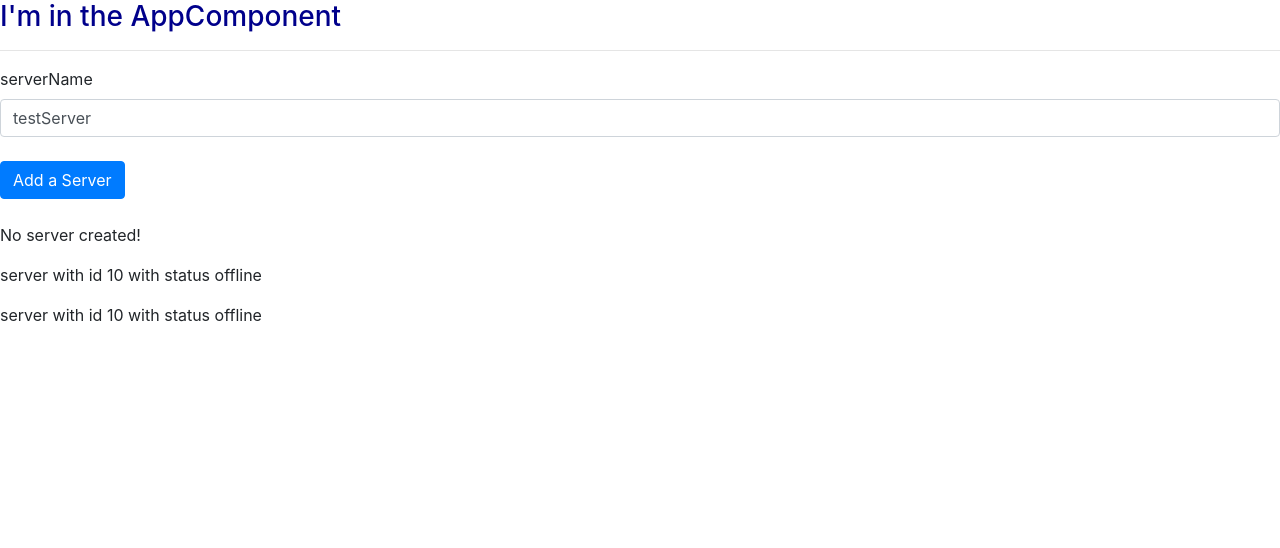
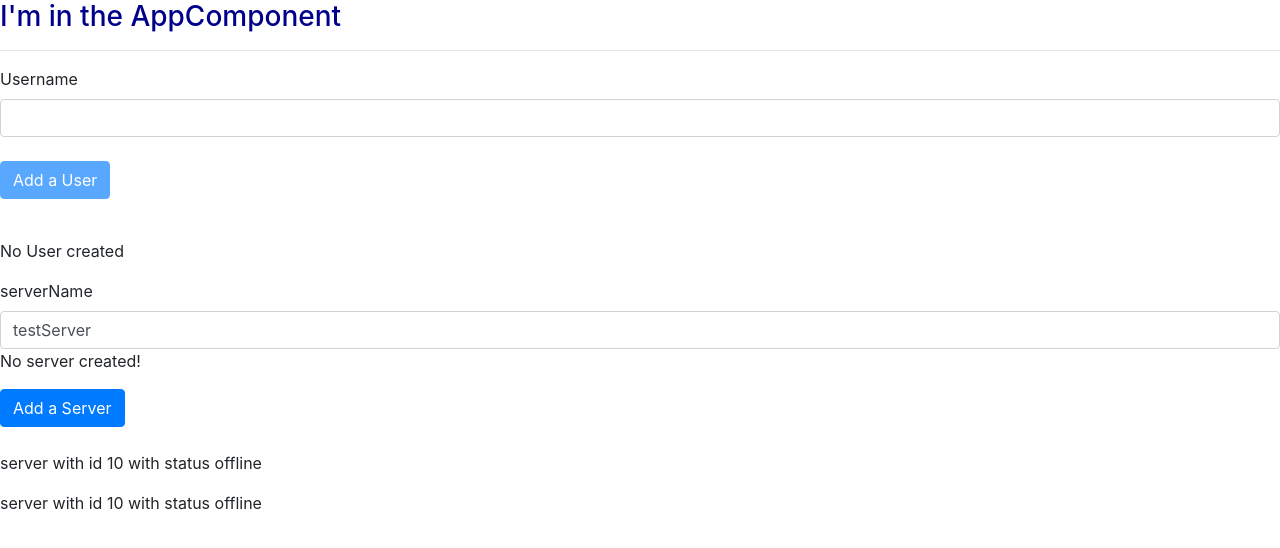
Before and after one commit to martimdLima/angular-9-the-complete-guide, an Angular app in the folder basics/: page / in a window 1280 px wide. Shown: the top 548 px of the page. Built offline with nearby package versions, Linux system fonts and the light colour scheme.

Commit message:
Angular 9 Basics - Assignment: Practicing Databinding

```diff
--- a/basics/src/app/app.component.html
+++ b/basics/src/app/app.component.html
@@ -1,9 +1,40 @@
 <div class="div">
-  <div class="row">
-    <div class="col xs-12">
+    <div class="col-xs-12">
+
       <h3>I'm in the AppComponent</h3>
       <hr>
-      <app-servers></app-servers>
+
+      <div class="div">
+        <label>Username</label>
+      </div>
+
+      <div class="div">
+        <input type="text"
+        class="form-control"
+        [(ngModel)]="username">
+      </div>
+
+      &nbsp;
+
+      <div class= "div">
+      <button class="btn btn-primary"
+            [disabled] = "username === ''"
+            (click)="onCreateUsername(username)">Add a User </button>
+      </div>
+
+      &nbsp;
+
+      <div class="div">
+        <p>{{ username }}</p>
+      </div>
+
+      <div class="div">
+        <p>{{ userCreationStatus }}</p>
+      </div>
+
+      <div class="div">
+        <app-servers></app-servers>
+      </div>
 
       <!-- different ways to user selector: -->
       <!-- <div app-servers> </div> -->
@@ -11,6 +42,6 @@
 
       <!--<app-success-alert></app-success-alert>
       <app-warning-alert></app-warning-alert> -->
+
     </div>
   </div>
-</div>
--- a/basics/src/app/app.component.ts
+++ b/basics/src/app/app.component.ts
@@ -9,5 +9,17 @@ import { Component } from '@angular/core';
   }`]*/
 })
 export class AppComponent {
-  title = 'basics';
+  username: string  = '';
+  title: string = 'basics';
+  userCreationStatus: string = 'No User created';
+
+  onUpdateServerName(event: Event) {
+    //console.log(event);
+    this.serverName = (<HTMLInputElement> event.target).value;
+  }
+
+  onCreateUsername(username: string) {
+    this.userCreationStatus = 'Username ' + username + ' was created!';
+    this.username = '';
+  }
 }
--- a/basics/src/app/servers/servers.component.html
+++ b/basics/src/app/servers/servers.component.html
@@ -3,7 +3,7 @@
       <label>serverName</label>
     </div>
 
-  <div>
+    <div class="div">
       <!--<input type="text"
            class="form-control"
            (input)="onUpdateServerName($event)"> -->
@@ -11,16 +11,8 @@
              class="form-control"
              [(ngModel)]="serverName">
 
-
       <!--<p>{{ serverName }}</p>-->
     </div>
-  &nbsp;
-  <div class="div">
-    <button class="btn btn-primary"
-            [disabled] = "!allowNewServer"
-            (click)="onCreateServer()">Add a Server </button>
-    </div>
-    &nbsp;
 
     <div class="div">
       <!--<p [innerText] = "allowNewServer"></p> -->
@@ -28,6 +20,14 @@
     </div>
 
     <div class="div">
+      <button class="btn btn-primary"
+              [disabled] = "!allowNewServer"
+              (click)="onCreateServer()">Add a Server </button>
+    </div>
+
+    &nbsp;
+
+    <div class="div">
         <app-server></app-server>
         <app-server></app-server>
     </div>
--- a/basics/src/app/servers/servers.component.ts
+++ b/basics/src/app/servers/servers.component.ts
@@ -13,7 +13,9 @@ export class ServersComponent implements OnInit {
 
   allowNewServer: boolean = false;
   serverCreationStatus: string = 'No server created!'
+  userCreationStatus: string = 'No user created!'
   serverName: string = 'testServer';
+  username: string = '';
 
   constructor() {
     setTimeout(() => {
@@ -27,10 +29,4 @@ export class ServersComponent implements OnInit {
   onCreateServer() {
     this.serverCreationStatus = 'Server ' + this.serverName + ' was created!'
   }
-
-  onUpdateServerName(event: Event) {
-    //console.log(event);
-    this.serverName = (<HTMLInputElement> event.target).value;
-  }
-
 }
```
Lines whose indentation alone changed are shown as unchanged.
